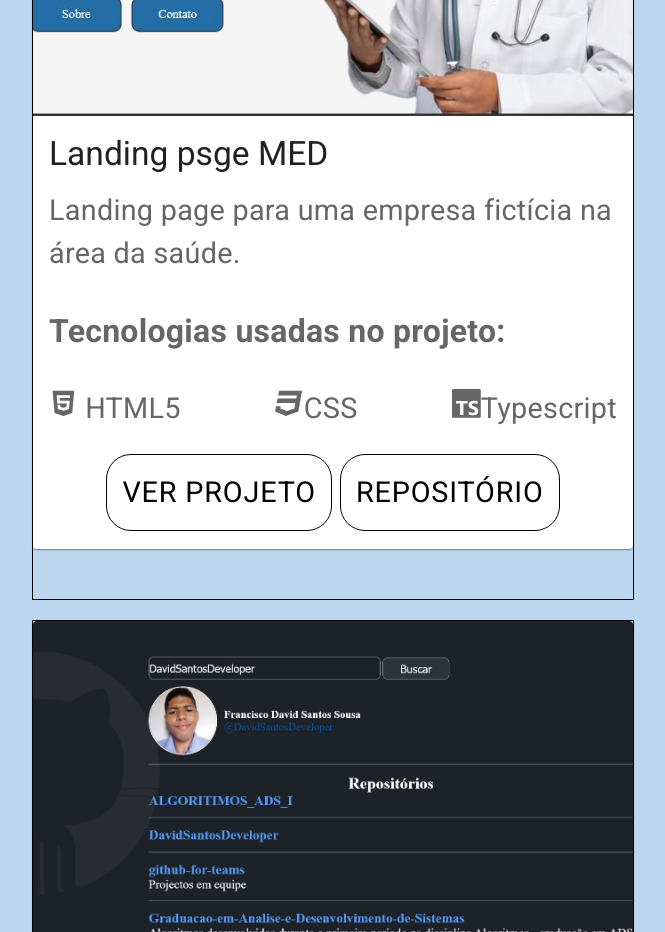
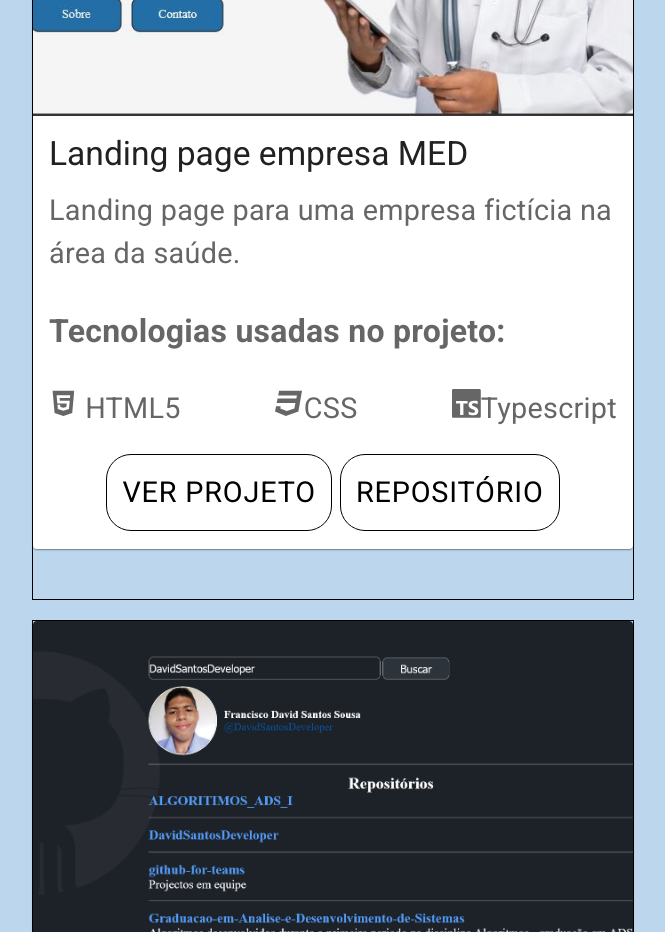
Before and after one commit to DavidSantosDeveloper/Portifolio, a React (Vite) app: page / in a window 1280 px wide. Shown: the part 4880-5812 px from the top of the page, without its empty margins (307-972 px from the left). Built offline with nearby package versions, Linux system fonts and the light colour scheme.

Commit message:
ajustes card landing page med titulo

```diff
--- a/src/components/material/Material.tsx
+++ b/src/components/material/Material.tsx
@@ -372,7 +372,7 @@ export default function Material() {
                 />
                 <CardContent>
                 <Typography gutterBottom variant="h5" component="div">
-                 Landing psge MED
+                 Landing page empresa MED
                 </Typography>
                 <Typography variant="body1" color="text.secondary">
                     Landing page para uma empresa fictícia na área da saúde.
```
